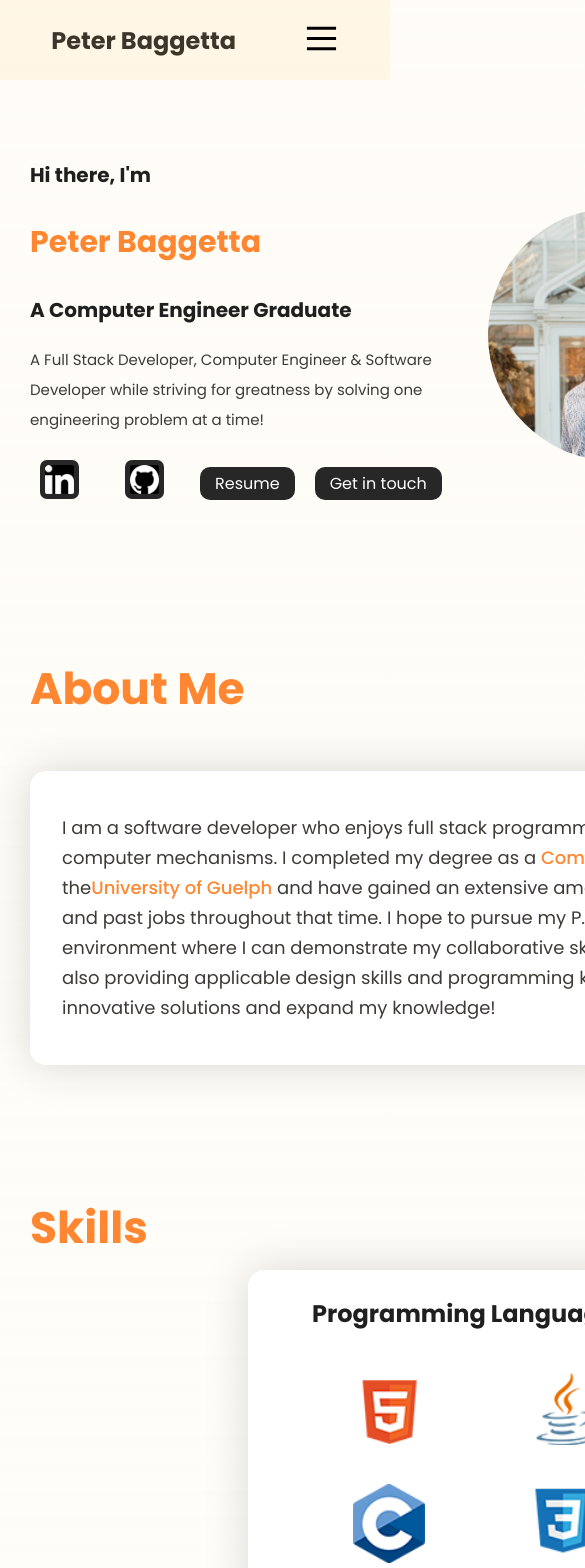
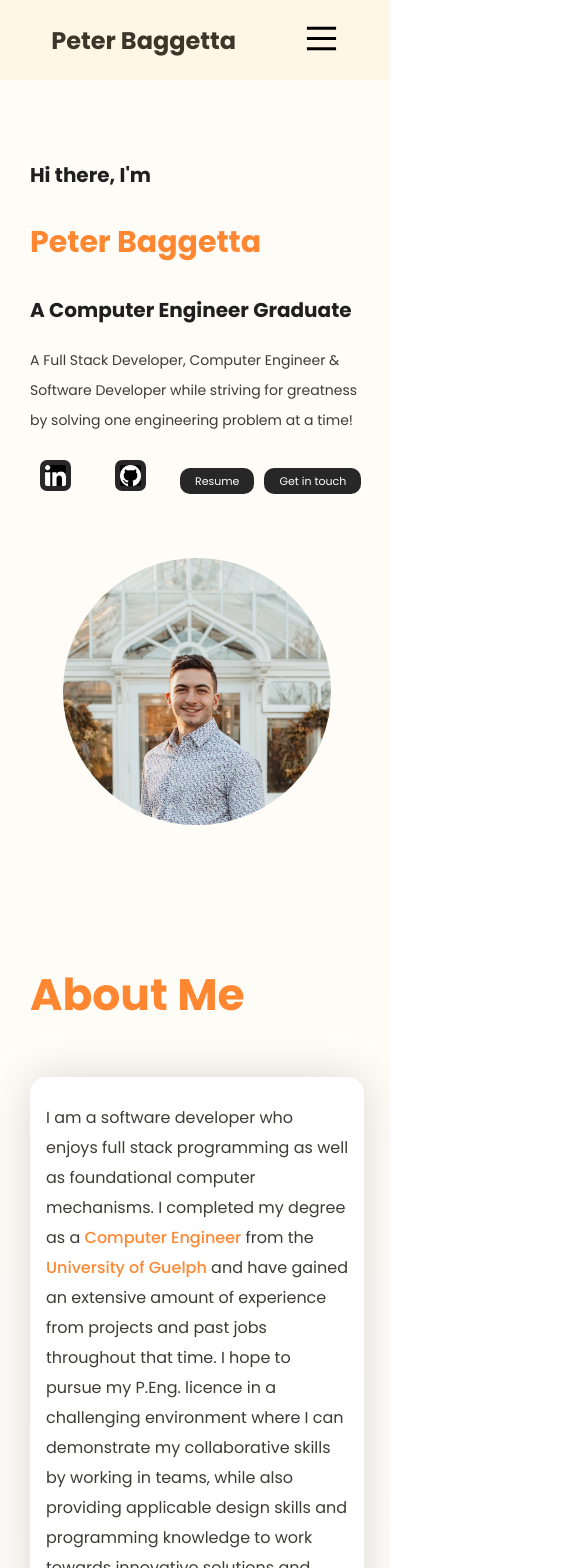
Before and after one commit to PeterBaggetta/Personal-Website, a React (Create React App) app: page / in a window 390 px wide. Shown: the top 1568 px of the page, 585 px wide, since content can reach past the window. Built offline with nearby package versions, Linux system fonts and the light colour scheme.

Commit message:
Fixed smaller phone view

```diff
--- a/src/App.css
+++ b/src/App.css
@@ -125,3 +125,19 @@ section {
         width: 100%;
     }
 }
+
+@media (max-width: 33em) {
+    .container {
+        max-width: 22em;
+
+    }
+    .row {
+        gap: 40px 14px;
+        align-items: center;
+        flex-shrink: 0;
+    }
+
+    .col-2, .col-3 {
+        width: 100%;
+    }
+}
--- a/src/sections/About/About.css
+++ b/src/sections/About/About.css
@@ -12,3 +12,14 @@
     color: var(--h1-color);
     font-weight: 500;
 }
+
+@media (max-width: 33em) {
+    .about-info {
+        padding: 1rem;
+        width: 95%;
+    }
+
+    .about-info p {
+        font-size: 1rem;
+    }
+}
--- a/src/sections/About/About.js
+++ b/src/sections/About/About.js
@@ -10,7 +10,7 @@ export function About() {
                         <div class="about-info">
                             <p>I am a software developer who enjoys full stack programming as well as foundational computer mechanisms.
                             I completed my degree as a <span class="aboutme-important">Computer Engineer</span> from the
-                            <span class="aboutme-important">University of Guelph</span> and have gained an extensive
+                            <span class="aboutme-important"> University of Guelph</span> and have gained an extensive
                             amount of experience from projects and past jobs throughout that time. I hope to pursue my P.Eng. licence in a
                             challenging environment where I can demonstrate my collaborative skills by working in teams, while also
                             providing applicable design skills and programming knowledge to work towards innovative solutions and expand my knowledge!
--- a/src/sections/Contact/Contact.css
+++ b/src/sections/Contact/Contact.css
@@ -51,3 +51,15 @@ input:before {
     background:#78788c;
     color:#fff;
 }
+
+@media (max-width: 33em) {
+    .form {
+        width: 90%;
+        margin-left: 4px;
+    }
+
+    .contact-btn {
+        margin-left: 60px;
+        margin-right: 10px;
+    }
+}
--- a/src/sections/Footer/Footer.css
+++ b/src/sections/Footer/Footer.css
@@ -66,7 +66,6 @@
 
 @media (max-width: 39em) {
     .footer-area {
-
         background-color: white;
     }
 
@@ -78,3 +77,34 @@
         color: black;
     }
 }
+
+@media (max-width: 33em) {
+    .col-3-footer {
+        width: 100%;
+    }
+
+    .footer-area {
+        padding-left: 8px;
+    }
+
+    .footer-text p {
+        text-align: justify;
+        padding-left: 10px;
+    }
+
+    .footer-links li {
+        text-align: center;
+    }
+
+    .footer-socials {
+        flex-direction: row;
+    }
+
+    .footer-socials li {
+        text-align: center;
+    }
+
+    .footer-socials img {
+        width: 10%;
+    }
+}
--- a/src/sections/Hero/Hero.css
+++ b/src/sections/Hero/Hero.css
@@ -75,9 +75,14 @@
     }
 }
 
-@media (max-width: 40em) {
+@media (max-width: 33em) {
+    .herocol-2 {
+        width: 95%
+    }
+
     .hero-image img {
-        width: 60%;
+        width: 80%;
+        margin: 0 10%;
     }
 
     .hero-info h1 {
@@ -89,6 +94,19 @@
     }
 
     .hero-info p {
-        font-size: 15px;
+        font-size: 14px;
+    }
+
+    .hero-socials-list {
+        gap: 10px;
+    }
+
+
+    .social-list-item1 img {
+        width: 48%;
+    }
+
+    .social-list-item2 {
+        font-size: 11px;
     }
 }
--- a/src/sections/Projects/Projects.css
+++ b/src/sections/Projects/Projects.css
@@ -45,10 +45,6 @@
 }
 
 @media (max-width: 55em) {
-    .projects {
-        margin-left: 50px;
-    }
-
     .project-image img {
         width: 80%;
         padding: 0 15px;
@@ -61,3 +57,14 @@
         width: 5%;
     }
 }
+
+@media (max-width: 33em) {
+    .projects {
+        margin-left: 0px;
+        padding-left: 18px;
+    }
+
+    .project-tech-img {
+        width: 11%;
+    }
+}
--- a/src/sections/Skills/Skills.css
+++ b/src/sections/Skills/Skills.css
@@ -78,3 +78,12 @@
         column-gap: 6rem;
     }
 }
+
+@media (max-width: 33em) {
+    .skill-container {
+        margin-left: 10px;
+    }
+    .single-logo-logo {
+        width: 200%;
+    }
+}
```
